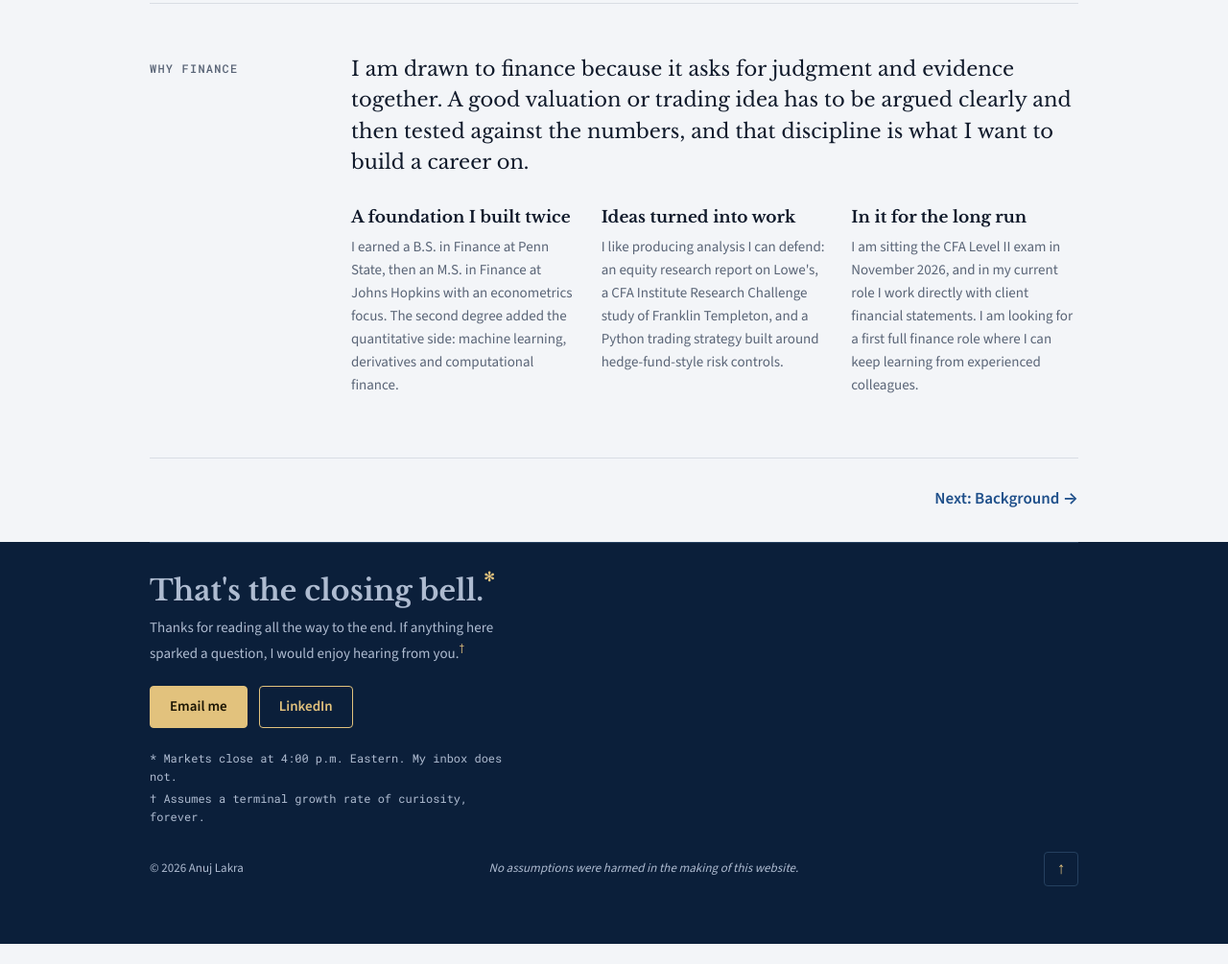
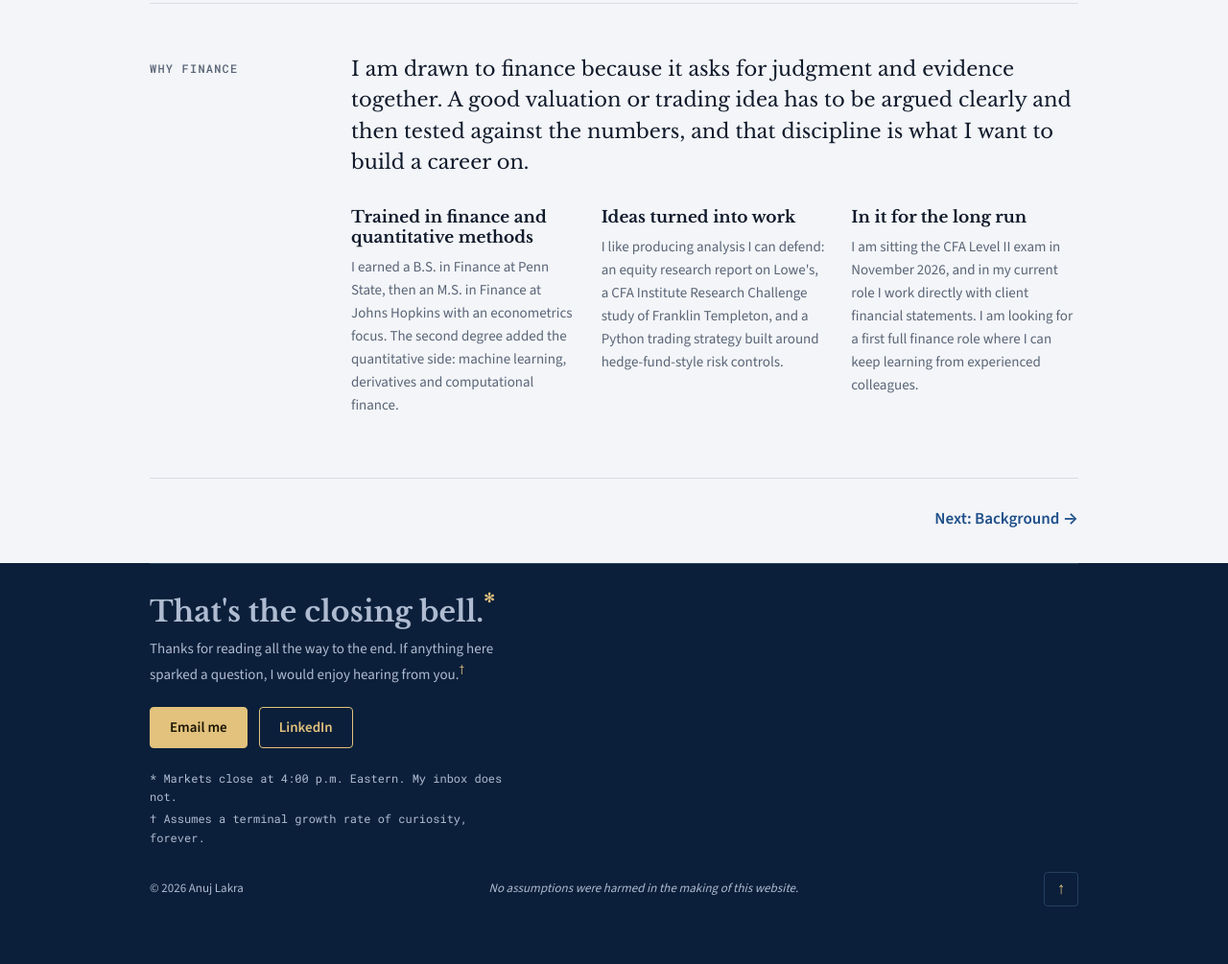
Before and after one commit to alakra13/anuj-lakra-finance-portfolio, a plain HTML site: page index.html in a window 1280 px wide. Shown: the part 1226-2231 px from the top of the page at 96% size. Before the commit the page ends 2210 px from the top, so only its background shows below. Drawn offline with nearby package versions, Linux system fonts and the light colour scheme.

Commit message:
Update index.html

```diff
--- a/index.html
+++ b/index.html
@@ -418,7 +418,7 @@ html { scroll-behavior: smooth; }
         <div class="sec-body">
           <p class="why-lead">I am drawn to finance because it asks for judgment and evidence together. A good valuation or trading idea has to be argued clearly and then tested against the numbers, and that discipline is what I want to build a career on.</p>
           <div class="skills">
-            <div><h3>A foundation I built twice</h3><p>I earned a B.S. in Finance at Penn State, then an M.S. in Finance at Johns Hopkins with an econometrics focus. The second degree added the quantitative side: machine learning, derivatives and computational finance.</p></div>
+            <div><h3>Trained in finance and quantitative methods</h3><p>I earned a B.S. in Finance at Penn State, then an M.S. in Finance at Johns Hopkins with an econometrics focus. The second degree added the quantitative side: machine learning, derivatives and computational finance.</p></div>
             <div><h3>Ideas turned into work</h3><p>I like producing analysis I can defend: an equity research report on Lowe's, a CFA Institute Research Challenge study of Franklin Templeton, and a Python trading strategy built around hedge-fund-style risk controls.</p></div>
             <div><h3>In it for the long run</h3><p>I am sitting the CFA Level II exam in November 2026, and in my current role I work directly with client financial statements. I am looking for a first full finance role where I can keep learning from experienced colleagues.</p></div>
           </div>
```
